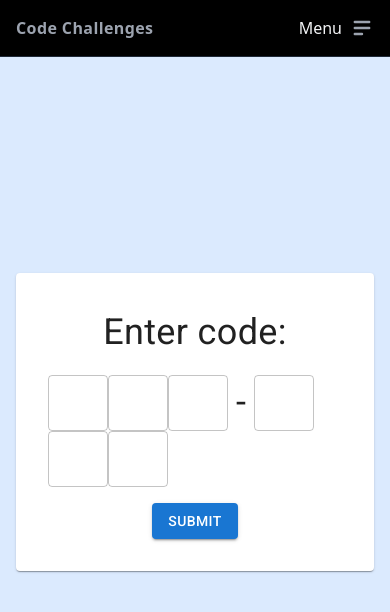
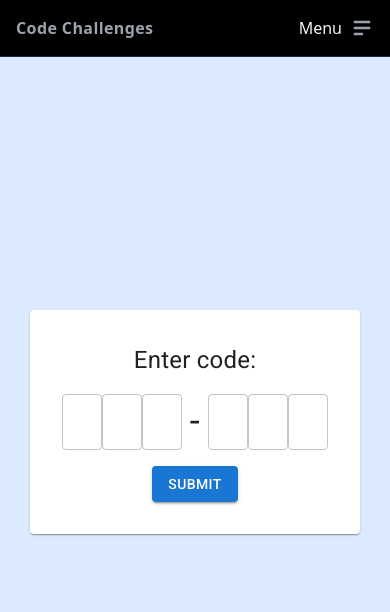
Before and after one commit to delaguilaluis/frontend-challenges, a Next.js app: page /frontend-challenges/keycode in a window 390 px wide. Shown: the top 612 px of the page. Built offline with nearby package versions, Linux system fonts and the light colour scheme.

Commit message:
Improve for mobile screens in keycode challenge

```diff
--- a/app/keycode/page.tsx
+++ b/app/keycode/page.tsx
@@ -12,7 +12,7 @@ import {
 import { ChangeEvent, FocusEvent, createRef } from "react";
 
 const inputStyle = {
-  width: 60,
+  width: 40,
   "& .MuiInputBase-input": {
     textAlign: "center",
   },
@@ -73,7 +73,7 @@ export default function Page() {
       <Box className="lg:ml-72 my-auto">
         <Card sx={{ padding: 2 }}>
           <Container>
-            <Typography align="center" sx={{ fontSize: 36, marginY: 2 }}>
+            <Typography align="center" sx={{ fontSize: 24, marginY: 2 }}>
               Enter code:
             </Typography>
           </Container>
```
